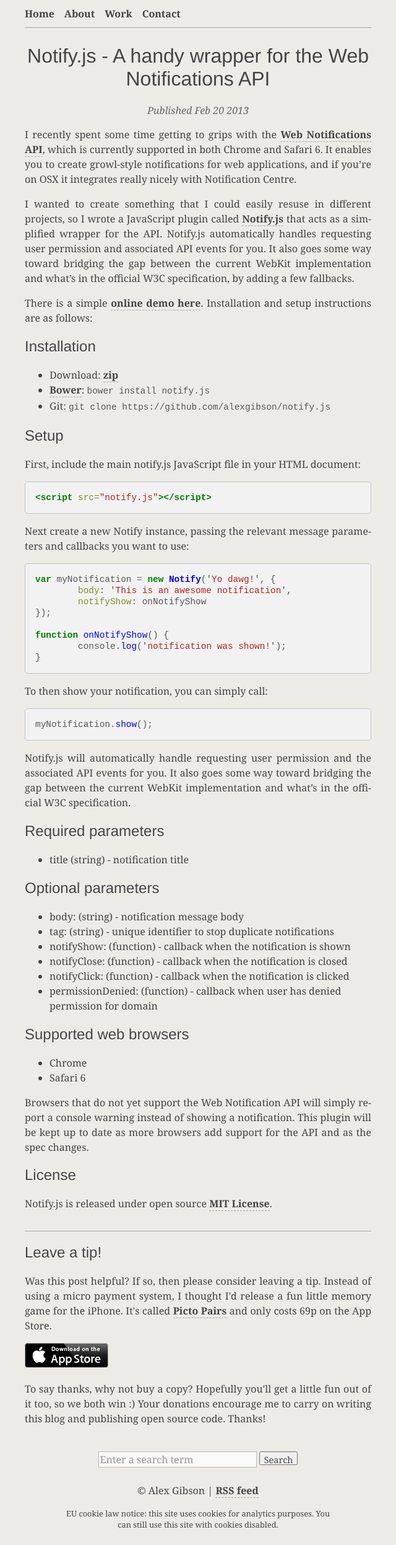
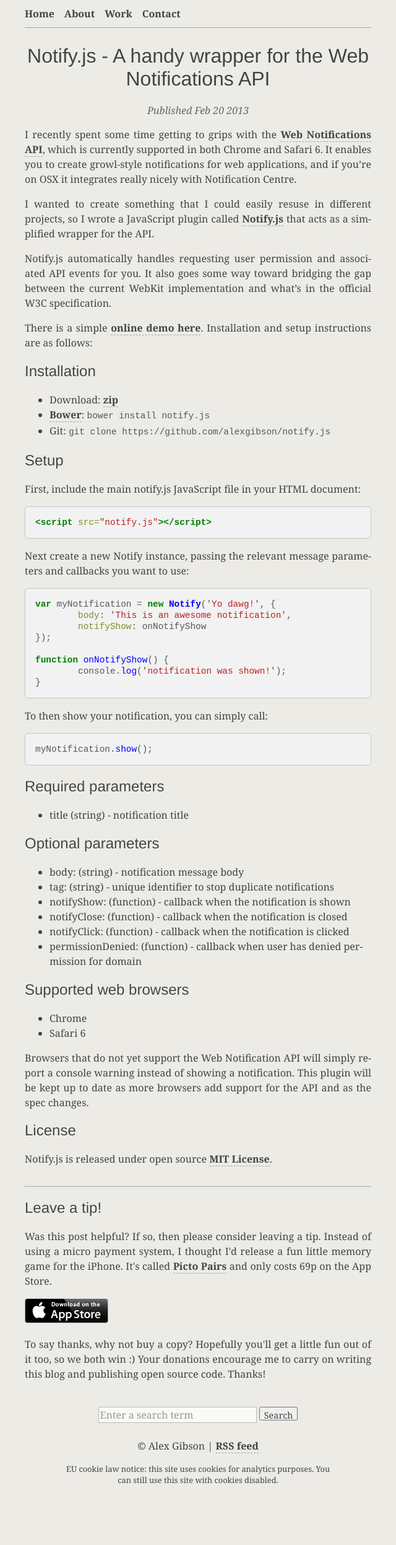
Before and after one commit to alexgibson/alxgbsn.co.uk, a Jekyll site: the page built from _posts/2013-02-20-notify-js-a-handy-wrapper-for-the-web-notifications-api.md, in a window 1280 px wide. Shown: the whole page at 62% size, without its empty margins (320-960 px from the left). Built offline with Jekyll 4.4.1, drawn with Linux system fonts in a browser that asks for light colours; Markdown is read by kramdown in place of the engine named in the settings; comment, search, counter and statistics services are not loaded; after the commit the page ends 2421 px from its top, so only the background shows below that.

Commit message:
Add auto hypenation to lists and tidy up notify.js post

```diff
--- a/_posts/2013-02-20-notify-js-a-handy-wrapper-for-the-web-notifications-api.md
+++ b/_posts/2013-02-20-notify-js-a-handy-wrapper-for-the-web-notifications-api.md
@@ -7,7 +7,9 @@
 
 I recently spent some time getting to grips with the [Web Notifications API](http://www.w3.org/TR/notifications/), which is currently supported in both Chrome and Safari 6. It enables you to create growl-style notifications for web applications, and if you're on OSX it integrates really nicely with Notification Centre.
 
-I wanted to create something that I could easily resuse in different projects, so I wrote a JavaScript plugin called [Notify.js](https://github.com/alexgibson/notify.js) that acts as a simplified wrapper for the API. Notify.js automatically handles requesting user permission and associated API events for you. It also goes some way toward bridging the gap between the current WebKit implementation and what's in the official W3C specification, by adding a few fallbacks.
+I wanted to create something that I could easily resuse in different projects, so I wrote a JavaScript plugin called [Notify.js](https://github.com/alexgibson/notify.js) that acts as a simplified wrapper for the API.
+
+Notify.js automatically handles requesting user permission and associated API events for you. It also goes some way toward bridging the gap between the current WebKit implementation and what's in the official W3C specification.
 
 There is a simple [online demo here](http://alxgbsn.co.uk/notify.js/). Installation and setup instructions are as follows:
 
@@ -46,8 +48,6 @@
 myNotification.show();
 {% endhighlight %}
 
-Notify.js will automatically handle requesting user permission and the associated API events for you. It also goes some way toward bridging the gap between the current WebKit implementation and what's in the official W3C specification.
-
 Required parameters
 -------------------
 
```
Also changed, not shown: sass/styles.scss (+4 -4 lines), css/styles.css, 5 other files.
